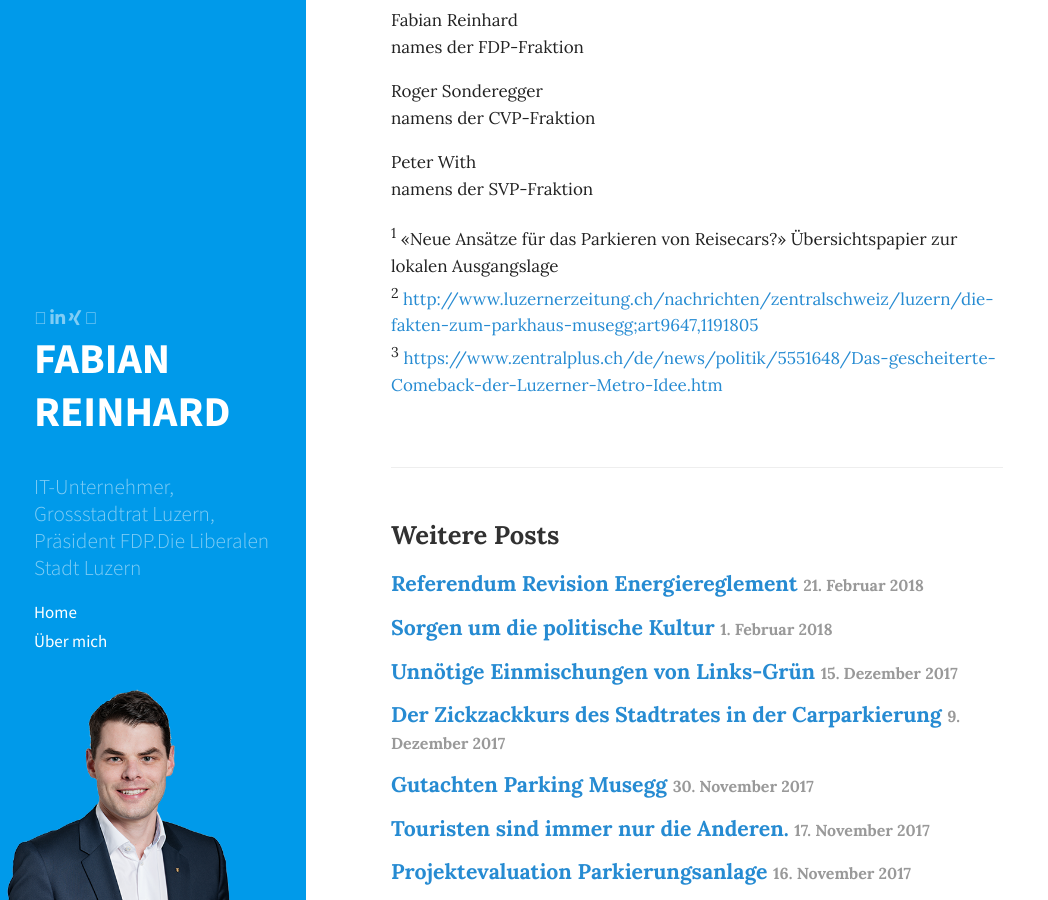
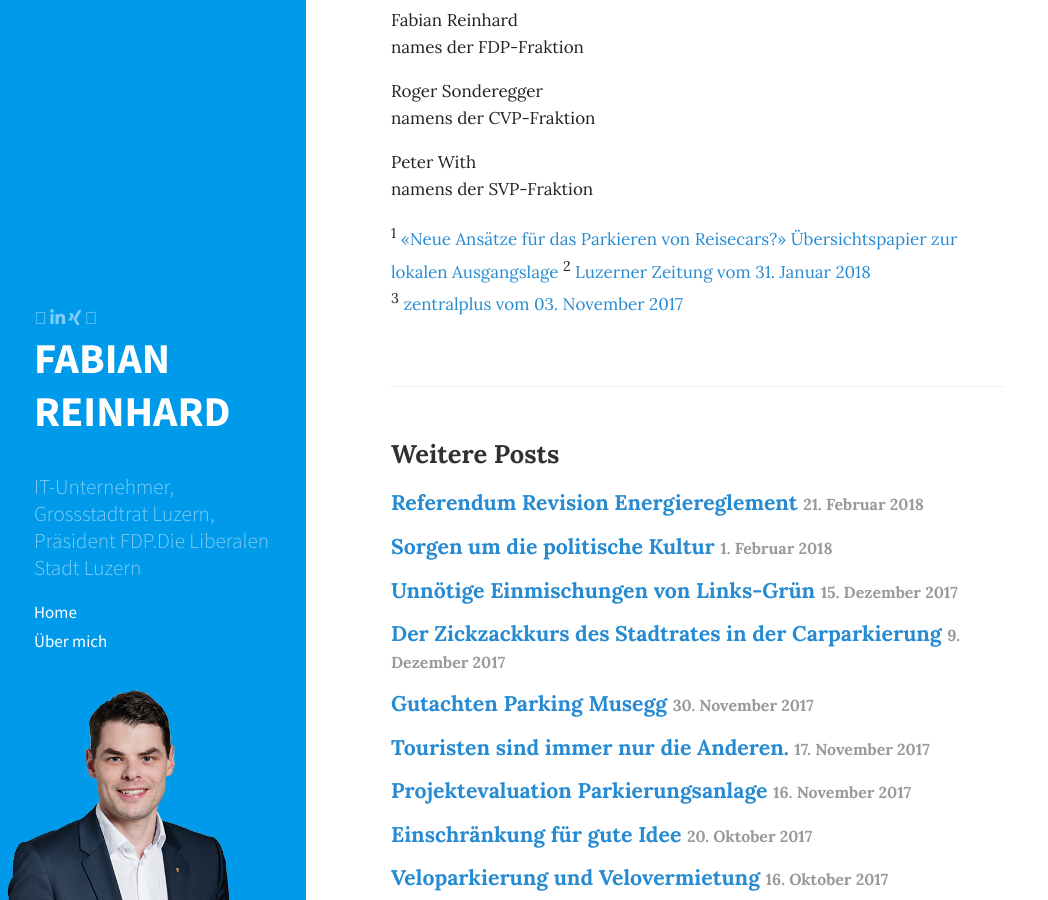
Before and after one commit to freinhard/freinhard.github.io, a Jekyll site: the page built from _posts/2018-04-12-projektvergleich-musegg-metro.md, in a window 1280 px wide and 900 px high, scrolled down 893 px. Shown: the whole window, without its empty margins (0-1048 px from the left). Built offline with Jekyll 4.4.1, drawn with Linux system fonts in a browser that asks for light colours; nearby versions of some CDN libraries; comment, search, counter and statistics services are not loaded; some of the changed lines change nothing that is shown.

Commit message:
Fix links

```diff
--- a/_posts/2018-04-12-projektvergleich-musegg-metro.md
+++ b/_posts/2018-04-12-projektvergleich-musegg-metro.md
@@ -22,6 +22,6 @@ namens der CVP-Fraktion
 Peter With
 namens der SVP-Fraktion
 
-<sup>1</sup> «Neue Ansätze für das Parkieren von Reisecars?» Übersichtspapier zur lokalen Ausgangslage
-<sup>2</sup> [http://www.luzernerzeitung.ch/nachrichten/zentralschweiz/luzern/die-fakten-zum-parkhaus-musegg;art9647,1191805](Luzerner Zeitung vom 31. Januar 2018)
-<sup>3</sup> [https://www.zentralplus.ch/de/news/politik/5551648/Das-gescheiterte-Comeback-der-Luzerner-Metro-Idee.htm](zentralplus vom 03. November 2017)
+<sup>1</sup> [«Neue Ansätze für das Parkieren von Reisecars?» Übersichtspapier zur lokalen Ausgangslage](https://www.stadtluzern.ch/_doc/1592509)
+<sup>2</sup> [Luzerner Zeitung vom 31. Januar 2018](http://www.luzernerzeitung.ch/nachrichten/zentralschweiz/luzern/die-fakten-zum-parkhaus-musegg;art9647,1191805)
+<sup>3</sup> [zentralplus vom 03. November 2017](https://www.zentralplus.ch/de/news/politik/5551648/Das-gescheiterte-Comeback-der-Luzerner-Metro-Idee.htm)
```
